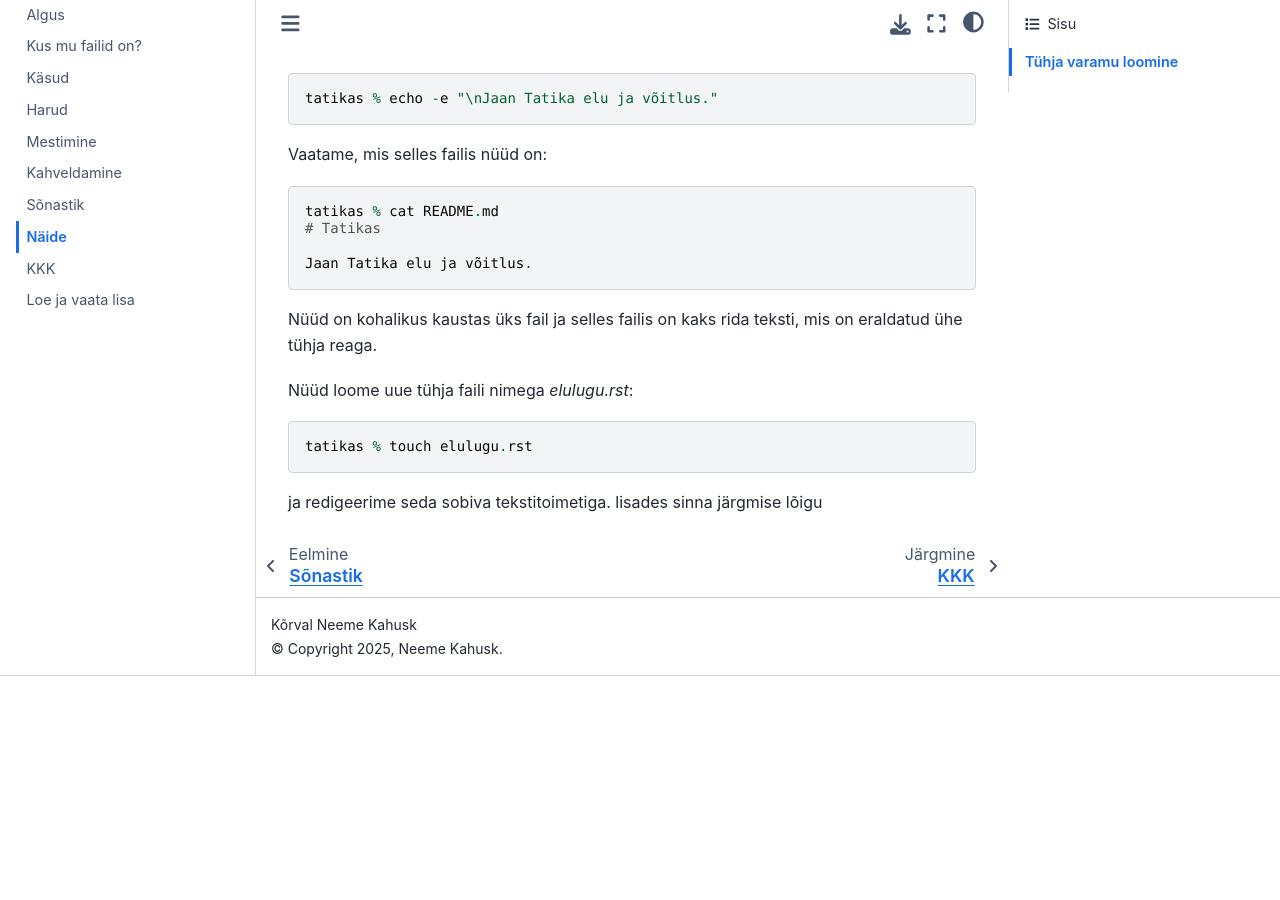
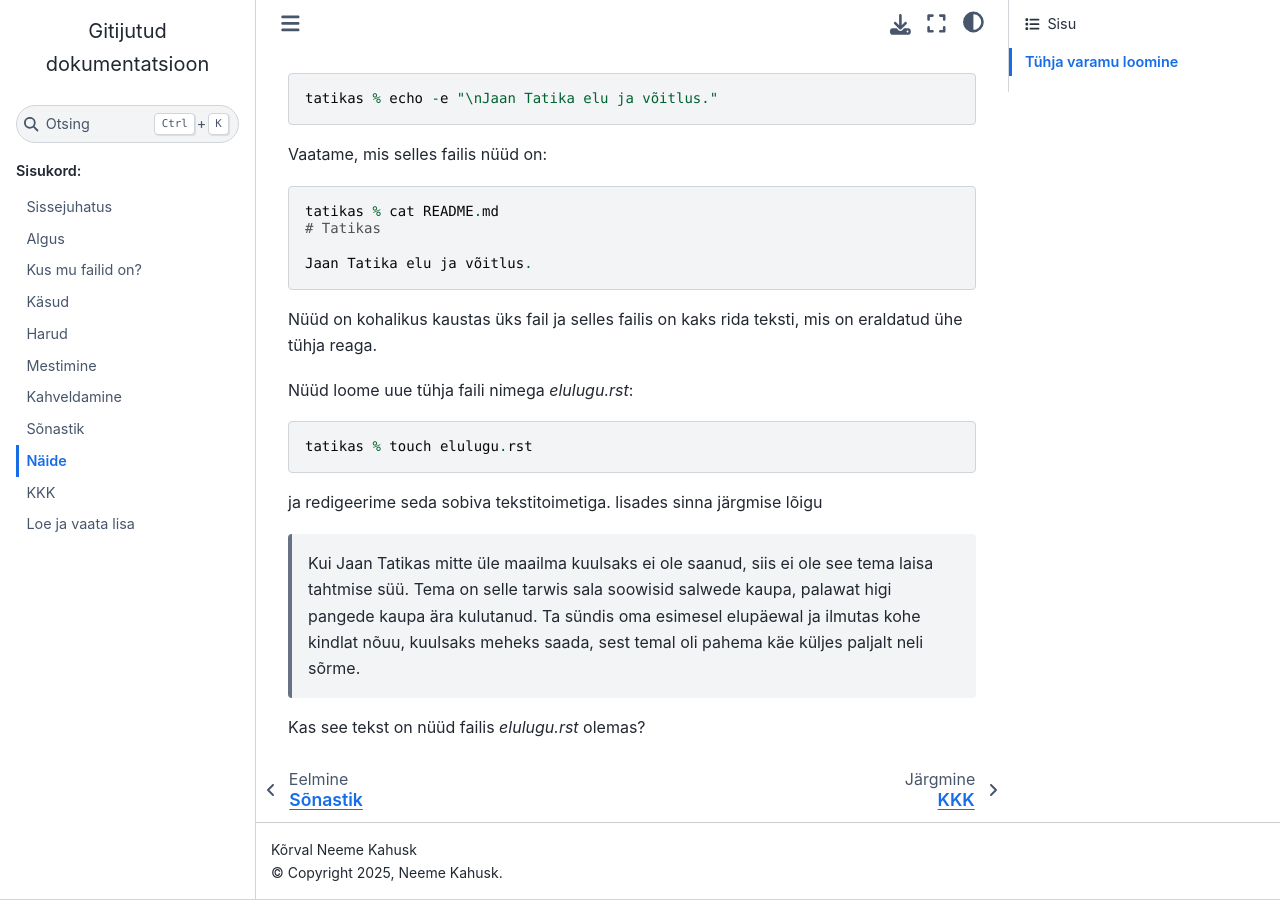
Before and after one commit to nemeek/gitijutud, a Sphinx documentation site: the page built from docs/example.rst, in a window 1280 px wide and 900 px high, scrolled down 974 px. Built offline with Sphinx 7.4.7 and the Sphinx Book theme 1.1.4, drawn with Linux system fonts in a browser that asks for light colours; before the commit the page ends 1650 px from its top, so only the background shows below that.

Commit message:
näite jätk

```diff
--- a/docs/example.rst
+++ b/docs/example.rst
@@ -53,3 +53,7 @@ Nüüd loome uue tühja faili nimega `elulugu.rst`::
   tatikas % touch elulugu.rst
 
 ja redigeerime seda sobiva tekstitoimetiga. lisades sinna järgmise lõigu
+
+   Kui Jaan Tatikas mitte üle maailma kuulsaks ei ole saanud, siis ei ole see tema laisa tahtmise süü. Tema on selle tarwis sala soowisid salwede kaupa, palawat higi pangede kaupa ära kulutanud. Ta sündis oma esimesel elupäewal ja ilmutas kohe kindlat nõuu, kuulsaks meheks saada, sest temal oli pahema käe küljes paljalt neli sõrme.
+
+Kas see tekst on nüüd failis `elulugu.rst` olemas?
```
